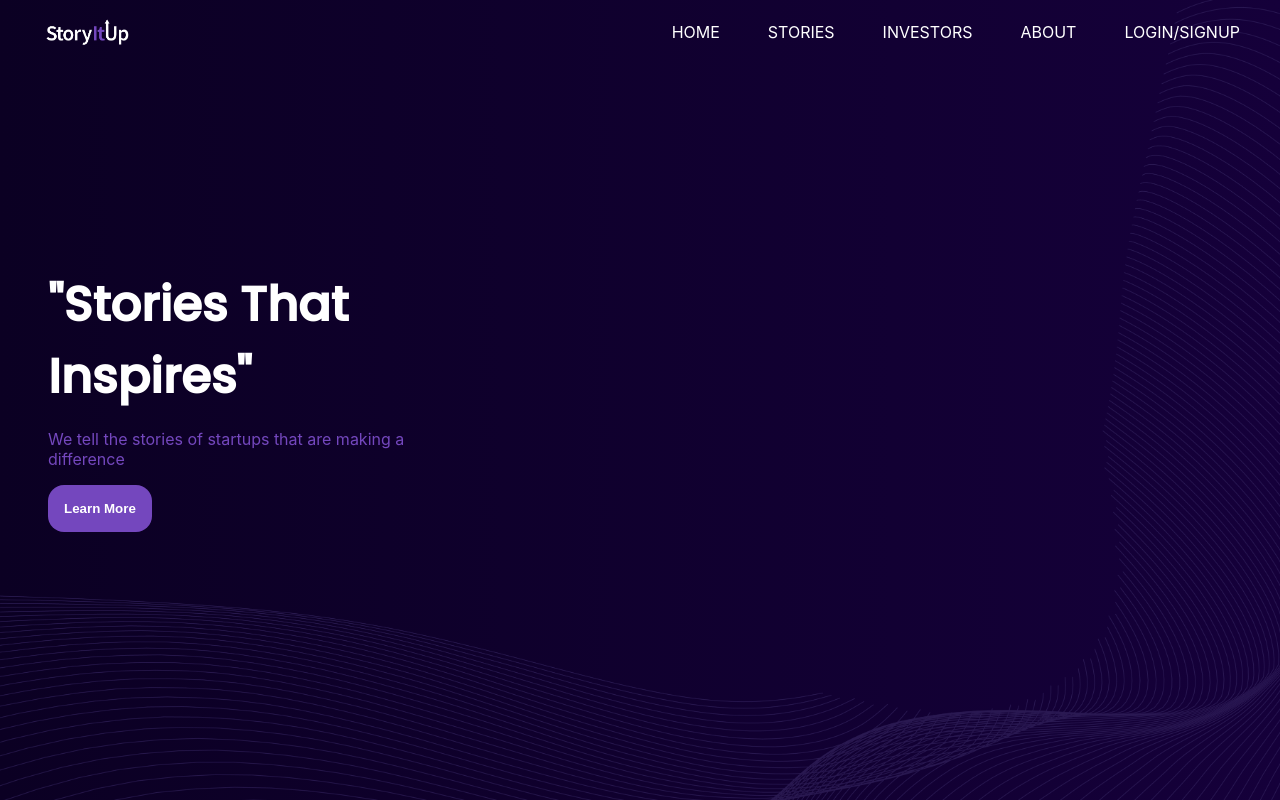
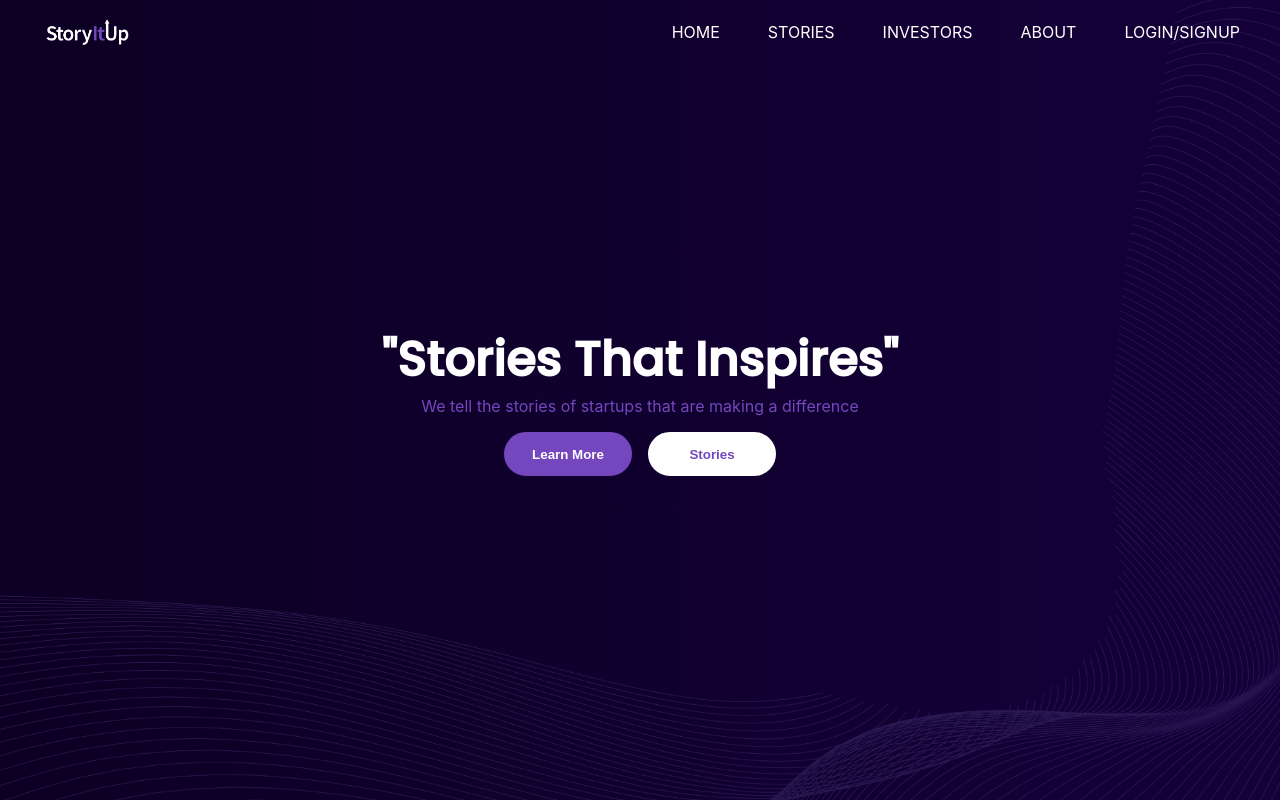
Before and after one commit to Dhruwang/StoryItUp_client, a React (Create React App) app: page / in a window 1280 px wide. Built offline with nearby package versions, Linux system fonts and the light colour scheme.

Commit message:
added homepage buttons

```diff
--- a/src/App.css
+++ b/src/App.css
@@ -9,13 +9,38 @@
 }
 
 .btn {
+  border: 2px solid #7447BE;
   background-color: #7447BE;
   font-weight: bold;
   color: white;
-  padding: 1rem;
-  border-radius: 1rem;
-  border: none;
+  padding: 0.8rem;
+  border-radius: 1.5rem;
   cursor: pointer;
+  width: 8rem;
+  transition:all 0.2s ease-in-out;
+}
+.btn:hover{
+  border: 2px solid #7447BE;
+  background-color: transparent;
+  color: #7447BE;
+}
+.btn-inverted{
+  color: #7447BE;
+  font-weight: bold;
+  background-color: white;
+  padding: 0.8rem;
+  border-radius: 1.5rem;
+  cursor: pointer;
+  width: 8rem;
+  border: 2px solid white;
+  transition:all 0.2s ease-in-out;
+}
+.btn-inverted:hover{
+  background: transparent;
+  color: white;
+}
+.btn-container > *{
+  margin: 0rem 0.5rem;
 }
 
 /* navbar css starts  */
@@ -83,7 +108,7 @@
   background-size: cover;
   display: flex;
   align-items: center;
-  justify-content: start;
+  justify-content: center;
 }
 
 .vectorBackground img {
@@ -92,10 +117,14 @@
 }
 
 .homeContent {
-  width: 30rem;
-  text-align: left;
+  width: 50rem;
+  text-align: center;
   color: white;
   padding: 3rem;
+}
+.homeContent p{
+  margin: 0;
+  margin-bottom: 1rem;
 }
 
 .homeContent h1 {
--- a/src/components/Home.js
+++ b/src/components/Home.js
@@ -8,7 +8,10 @@ export default function Home() {
                 <div className='homeContent'>
                     <h1>"Stories That Inspires"</h1>
                     <p className='text-secondary'>We tell the stories of startups that are making a difference</p>
+                    <div className='btn-container'>
                         <button className='btn'>Learn More</button>
+                        <button className='btn-inverted'>Stories</button>
+                    </div>
                 </div>
             </div>
         </div>
```
Lines whose indentation alone changed are shown as unchanged.
